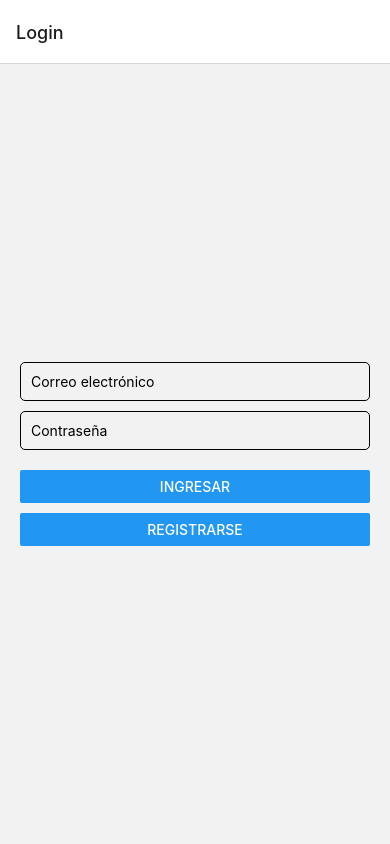
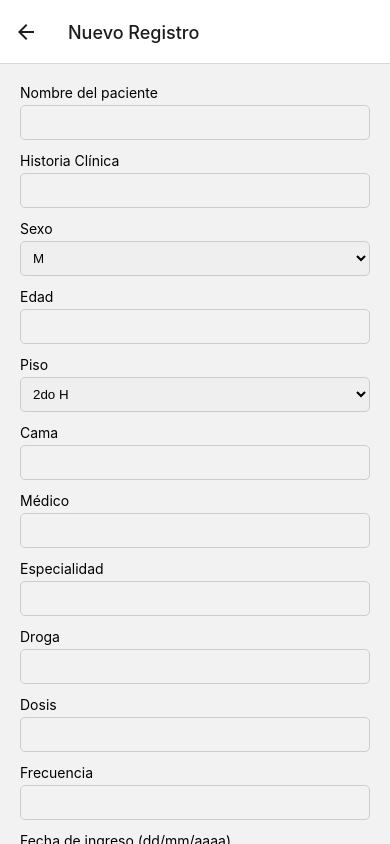
Before and after one commit to benja333/proa-app, a React Native app: screen /NuevoRegistro in a window 390 px wide. Built offline with nearby package versions, Linux system fonts and the light colour scheme.

Commit message:
Add NuevoRegistro screen and integrate form

```diff
--- a/navigation/StackNavigator.js
+++ b/navigation/StackNavigator.js
@@ -4,6 +4,7 @@ import LoginScreen from '../screens/LoginScreen';
 import RegisterScreen from '../screens/RegisterScreen';
 import MenuScreen from '../screens/MenuScreen';
 import FormScreen from '../screens/FormScreen';
+import NuevoRegistro from '../screens/NuevoRegistro';
 
 const Stack = createNativeStackNavigator();
 
@@ -14,6 +15,7 @@ export default function StackNavigator() {
       <Stack.Screen name="Register" component={RegisterScreen} />
       <Stack.Screen name="Menu" component={MenuScreen} />
       <Stack.Screen name="Form" component={FormScreen} />
+      <Stack.Screen name="NuevoRegistro" component={NuevoRegistro} options={{ title: 'Nuevo Registro' }} />
     </Stack.Navigator>
   );
 }
--- a/screens/MenuScreen.js
+++ b/screens/MenuScreen.js
@@ -11,7 +11,7 @@ export default function MenuScreen({ navigation }) {
   return (
     <View style={styles.container}>
       <Text style={styles.greeting}>¡Hola, {email}!</Text>
-      <Button title="Nuevo" onPress={() => goToForm('Nuevo')} />
+      <Button title="Nuevo" onPress={() => navigation.navigate('NuevoRegistro')} />
       <Button title="Modificar" onPress={() => goToForm('Modificar')} />
       <Button title="Eliminar" onPress={() => goToForm('Eliminar')} />
       <Button title="Consultar" onPress={() => goToForm('Consultar')} />
--- /dev/null
+++ b/screens/NuevoRegistro.js
@@ -0,0 +1,160 @@
+import React, { useState } from 'react';
+import { View, Text, TextInput, Button, Alert, StyleSheet, ScrollView } from 'react-native';
+import { Picker } from '@react-native-picker/picker';
+import { auth } from '../firebase/firebaseConfig';
+
+export default function NuevoRegistro() {
+  const [nombrePaciente, setNombrePaciente] = useState('');
+  const [historiaClinica, setHistoriaClinica] = useState('');
+  const [sexo, setSexo] = useState('M');
+  const [edad, setEdad] = useState('');
+  const [piso, setPiso] = useState('2do H');
+  const [cama, setCama] = useState('');
+  const [medico, setMedico] = useState('');
+  const [especialidad, setEspecialidad] = useState('');
+  const [droga, setDroga] = useState('');
+  const [dosis, setDosis] = useState('');
+  const [frecuencia, setFrecuencia] = useState('');
+  const [fechaIngreso, setFechaIngreso] = useState('');
+  const [fechaInicio, setFechaInicio] = useState('');
+  const [tipoTerapia, setTipoTerapia] = useState('Empírica');
+  const [foco, setFoco] = useState('');
+  const [observaciones, setObservaciones] = useState('');
+
+  const handleSubmit = async () => {
+    const usuario = auth.currentUser?.email || '';
+    const payload = {
+      nombrePaciente,
+      historiaClinica,
+      sexo,
+      edad,
+      piso,
+      cama,
+      medico,
+      especialidad,
+      droga,
+      dosis,
+      frecuencia,
+      fechaIngreso,
+      fechaInicio,
+      tipoTerapia,
+      foco,
+      observaciones,
+      usuario,
+    };
+
+    try {
+      const res = await fetch('https://script.google.com/macros/s/AKfycbzG0V4O6EUu9tiEooydwp3sf7lTaJdix89Hs6P1HNfqPOkFRJp92fZl_tVcgVWX1Z2vQQ/exec', {
+        method: 'POST',
+        headers: { 'Content-Type': 'application/json' },
+        body: JSON.stringify(payload),
+      });
+
+      if (res.ok) {
+        Alert.alert('Éxito', 'Registro enviado correctamente');
+      } else {
+        Alert.alert('Error', 'No se pudo enviar el registro');
+      }
+    } catch (error) {
+      console.error('Error al enviar datos', error);
+      Alert.alert('Error', 'Ocurrió un error al enviar');
+    }
+  };
+
+  return (
+    <ScrollView contentContainerStyle={styles.container}>
+      <Text style={styles.label}>Nombre del paciente</Text>
+      <TextInput style={styles.input} value={nombrePaciente} onChangeText={setNombrePaciente} />
+
+      <Text style={styles.label}>Historia Clínica</Text>
+      <TextInput style={styles.input} value={historiaClinica} onChangeText={setHistoriaClinica} keyboardType="numeric" />
+
+      <Text style={styles.label}>Sexo</Text>
+      <Picker selectedValue={sexo} onValueChange={setSexo} style={styles.input}>
+        <Picker.Item label="M" value="M" />
+        <Picker.Item label="F" value="F" />
+        <Picker.Item label="Otro" value="Otro" />
+      </Picker>
+
+      <Text style={styles.label}>Edad</Text>
+      <TextInput style={styles.input} value={edad} onChangeText={setEdad} keyboardType="numeric" />
+
+      <Text style={styles.label}>Piso</Text>
+      <Picker selectedValue={piso} onValueChange={setPiso} style={styles.input}>
+        <Picker.Item label="2do H" value="2do H" />
+        <Picker.Item label="2do M" value="2do M" />
+        <Picker.Item label="3ro H" value="3ro H" />
+        <Picker.Item label="3ro M" value="3ro M" />
+        <Picker.Item label="UTI" value="UTI" />
+      </Picker>
+
+      <Text style={styles.label}>Cama</Text>
+      <TextInput style={styles.input} value={cama} onChangeText={setCama} keyboardType="numeric" />
+
+      <Text style={styles.label}>Médico</Text>
+      <TextInput style={styles.input} value={medico} onChangeText={setMedico} />
+
+      <Text style={styles.label}>Especialidad</Text>
+      <TextInput style={styles.input} value={especialidad} onChangeText={setEspecialidad} />
+
+      <Text style={styles.label}>Droga</Text>
+      <TextInput style={styles.input} value={droga} onChangeText={setDroga} />
+
+      <Text style={styles.label}>Dosis</Text>
+      <TextInput style={styles.input} value={dosis} onChangeText={setDosis} keyboardType="numeric" />
+
+      <Text style={styles.label}>Frecuencia</Text>
+      <TextInput style={styles.input} value={frecuencia} onChangeText={setFrecuencia} keyboardType="numeric" />
+
+      <Text style={styles.label}>Fecha de ingreso (dd/mm/aaaa)</Text>
+      <TextInput style={styles.input} value={fechaIngreso} onChangeText={setFechaIngreso} />
+
+      <Text style={styles.label}>Fecha de inicio (dd/mm/aaaa)</Text>
+      <TextInput style={styles.input} value={fechaInicio} onChangeText={setFechaInicio} />
+
+      <Text style={styles.label}>Tipo de terapia</Text>
+      <Picker selectedValue={tipoTerapia} onValueChange={setTipoTerapia} style={styles.input}>
+        <Picker.Item label="Empírica" value="Empírica" />
+        <Picker.Item label="Dirigida" value="Dirigida" />
+        <Picker.Item label="Definitiva" value="Definitiva" />
+        <Picker.Item label="Profilaxis" value="Profilaxis" />
+        <Picker.Item label="Otro" value="Otro" />
+      </Picker>
+
+      <Text style={styles.label}>Foco</Text>
+      <TextInput style={styles.input} value={foco} onChangeText={setFoco} />
+
+      <Text style={styles.label}>Observaciones</Text>
+      <TextInput
+        style={[styles.input, styles.multiline]}
+        value={observaciones}
+        onChangeText={setObservaciones}
+        multiline
+      />
+
+      <View style={{ marginVertical: 20 }}>
+        <Button title="Enviar" onPress={handleSubmit} />
+      </View>
+    </ScrollView>
+  );
+}
+
+const styles = StyleSheet.create({
+  container: {
+    padding: 20,
+  },
+  label: {
+    marginBottom: 4,
+  },
+  input: {
+    borderWidth: 1,
+    borderColor: '#ccc',
+    borderRadius: 5,
+    padding: 8,
+    marginBottom: 12,
+  },
+  multiline: {
+    height: 80,
+    textAlignVertical: 'top',
+  },
+});
```
Also changed, not shown: package.json (+7 -6 lines), 1 other file (tests, documents, lock files or other folders).
